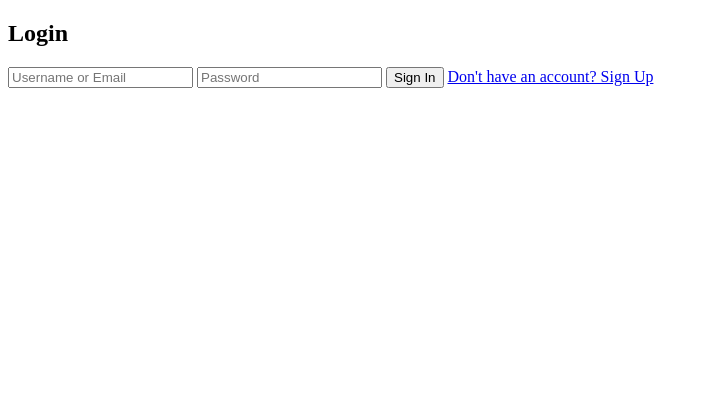
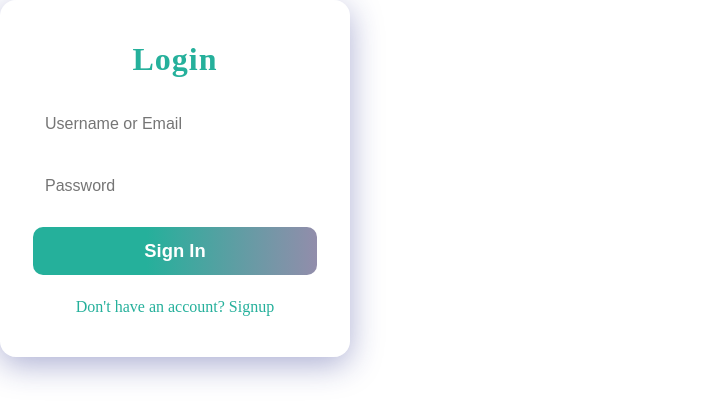
Before and after one commit to shiv005w/project1, a plain HTML site: page pro1/login.html in a window 1280 px wide. Shown: the whole page, without its empty margins (0-716 px from the left). Drawn offline with Linux system fonts and the light colour scheme.

Commit message:
Initial commit for BMW Clone multi-page site

```diff
--- a/pro1/login.html
+++ b/pro1/login.html
@@ -3,7 +3,8 @@
 <head>
   <meta charset="UTF-8" />
   <meta name="viewport" content="width=device-width, initial-scale=1" />
-  <title>Glassmorphism Login</title>
+  <title>Login - BMW Clone</title>
+  <link rel="stylesheet" href="style.css" />
 
 </head>
 <body>
@@ -12,7 +13,7 @@
     <input type="text" placeholder="Username or Email" required />
     <input type="password" placeholder="Password" required />
     <button type="submit">Sign In</button>
-    <a href="signup.html" class="footer-link">Don't have an account? Sign Up</a>
+    <a href="signup.html" class="footer-link">Don't have an account? Signup</a>
   </form>
 </body>
 </html>
```
